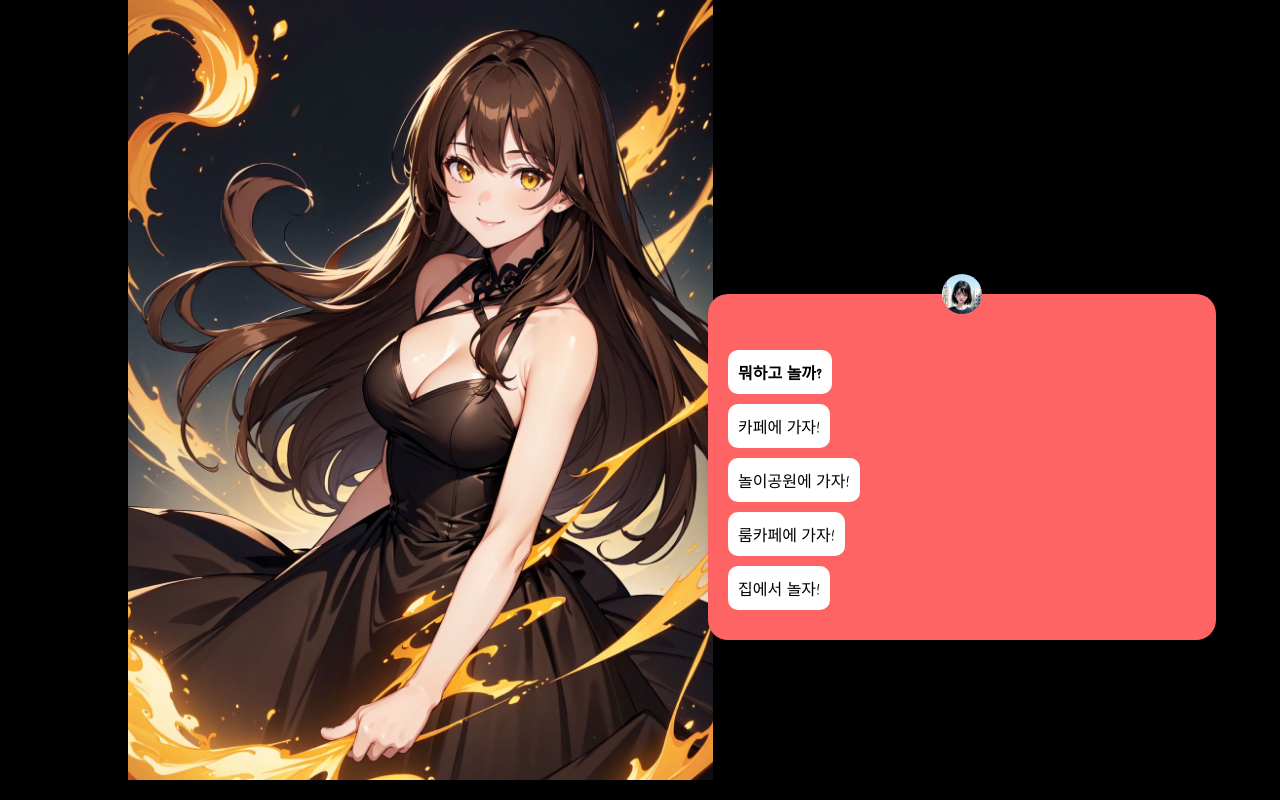
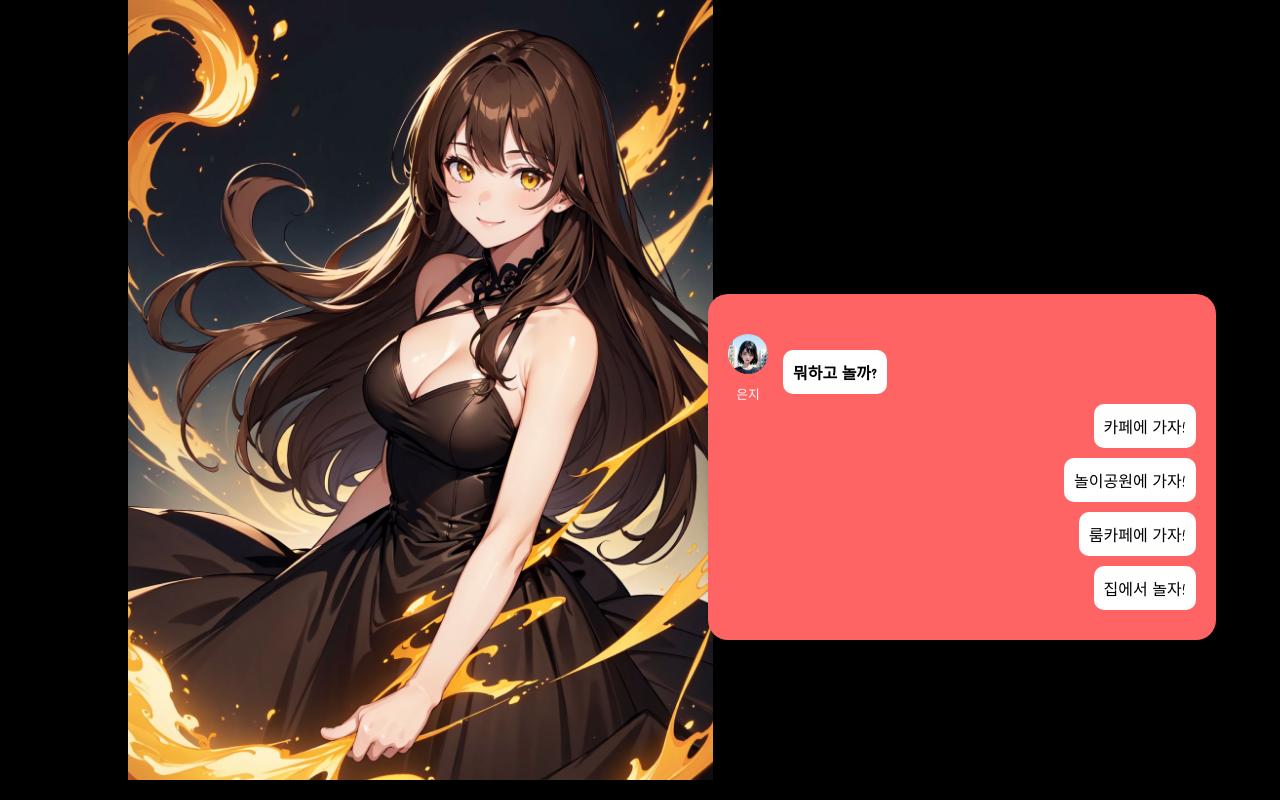
Before and after one commit to Masterchoiduck/mg, a plain HTML site: page mbti/index/index.html in a window 1280 px wide. Drawn offline with Linux system fonts and the light colour scheme.

Commit message:
no message

```diff
--- a/mbti/index/index.html
+++ b/mbti/index/index.html
@@ -19,14 +19,19 @@
       </div>
       <div class="message-bubble">
         <div class="texts">
+          <div class="npc">
             <div class="profile-pic">
                 <img src="./사진/은지/은지 프로필.png" alt="프로필 사진">
+                <div class="profile-name">은지</div>
             </div>
             <p class="question">뭐하고 놀까?</p>
+          </div>
+          <div class="player">
             <div class="reply">카페에 가자!</div>
             <div class="reply">놀이공원에 가자!</div>
             <div class="reply">룸카페에 가자!</div>
             <div class="reply">집에서 놀자!</div>
+          </div>
         </div>
       </div>
     </div>
--- a/mbti/index/styles.css
+++ b/mbti/index/styles.css
@@ -1,4 +1,23 @@
 /* styles.css */
+
+.npc {
+    display: flex;
+    gap: 15px;
+}
+
+.player {
+    display: flex;
+    flex-direction: column;
+    align-items: flex-end;
+}
+
+.profile-name {
+    text-align: center;
+    font-size: 0.8em; /* 이름 글자 크기 조정 */
+    margin-top: 5px;
+    color: #fff;
+}
+
 .nanum-pen-script-regular {
     font-family: "Nanum Pen Script", cursive;
     font-weight: 400;
@@ -55,10 +74,9 @@ body, html {
     width: 40px; /* 크기 조정 */
     height: auto;
     border-radius: 50%;
-    position: absolute;
-    top: -20px; /* 버블 위로 */
-    left: 50%;
-    transform: translateX(-50%); /* 중앙 정렬을 위해 */
+    /* position: absolute; */
+    /* left: 10%; */
+    /* transform: translateX(-50%); 중앙정렬*/
 }
 
 .texts {
@@ -113,9 +131,9 @@ body, html {
     }
 
     .profile-pic img {
-        top: 10px;
-        left: 10px;
-        transform: translateX(0); /* 이미지 왼쪽 상단 정렬 */
+        /* top: 10px; */
+        /* left: 10px; */
+        /* transform: translateX(0); 이미지 왼쪽 상단 정렬 */
     }
 }
 
@@ -139,9 +157,9 @@ body, html {
     }
 
     .profile-pic img {
-        top: -20px;
-        left: 50%;
-        transform: translateX(-50%); /* 중앙 정렬을 위해 */
+        /* top: -20px; */
+        /* left: 50%; */
+        /* transform: translateX(-50%); 중앙 정렬을 위해 */
     }
 
     /* 나머지 스타일은 그대로 유지합니다. */
```
Lines whose indentation alone changed are shown as unchanged.
